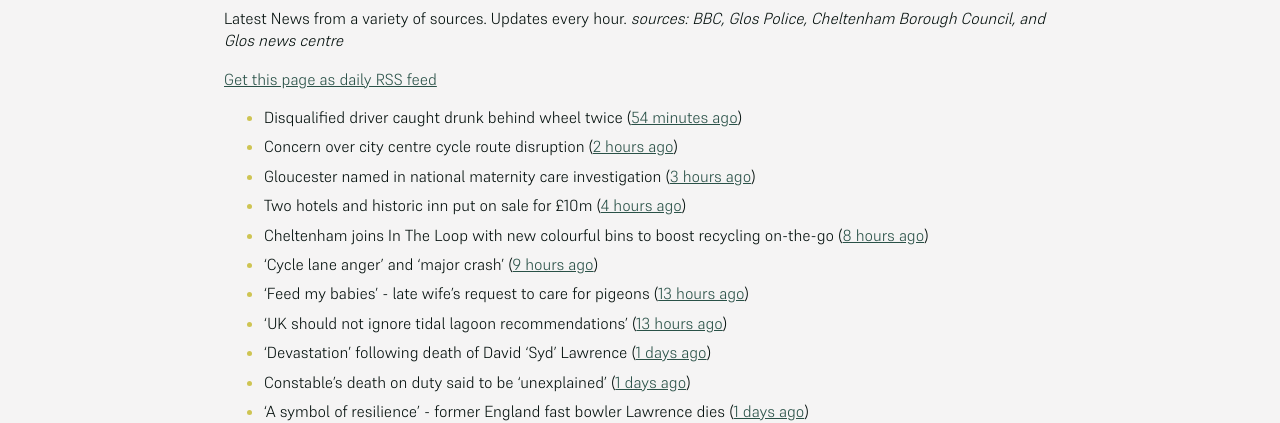
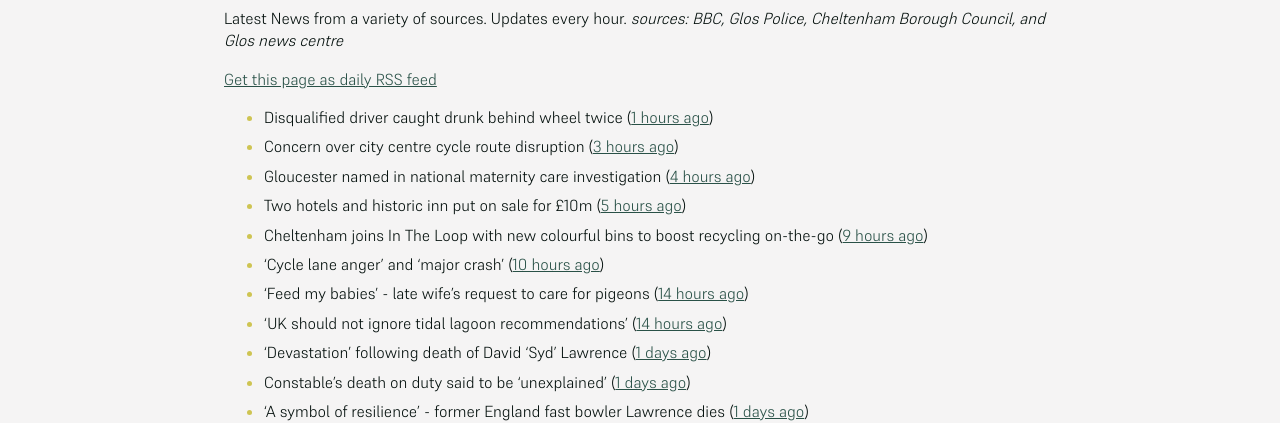
Before and after one commit to mat-0/cheltenham-open-data, a Jekyll site: the page built from _pages/news.md, in a window 1280 px wide. Shown: the part 266-689 px from the top of the page. Built offline with Jekyll 4.4.1, drawn with Linux system fonts in a browser that asks for light colours.

Commit message:
Updated 2025-06-23 19:57:46

```diff
--- a/_pages/news.md
+++ b/_pages/news.md
@@ -12,14 +12,14 @@ _sources: BBC, Glos Police, Cheltenham Borough Council, and Glos news centre_
 [Get this page as daily RSS feed](/daily.rss)
 
 <!-- news_marker starts -->
-- Disqualified driver caught drunk behind wheel twice ([54 minutes ago](https://www.bbc.com/news/articles/c0k75jkm43zo))
-- Concern over city centre cycle route disruption ([2 hours ago](https://www.bbc.com/news/articles/cdez9y99k77o))
-- Gloucester named in national maternity care investigation ([3 hours ago](https://www.bbc.com/news/articles/c994x95yygyo))
-- Two hotels and historic inn put on sale for £10m ([4 hours ago](https://www.bbc.com/news/articles/c5y0vl7v84xo))
-- Cheltenham joins In The Loop with new colourful bins to boost recycling on-the-go ([8 hours ago](https://www.cheltenham.gov.uk/news/article/3022/cheltenham_joins_in_the_loop_with_new_colourful_bins_to_boost_recycling_on-the-go))
-- 'Cycle lane anger' and 'major crash' ([9 hours ago](https://www.bbc.com/news/articles/cy0w90d8dn6o))
-- 'Feed my babies' - late wife's request to care for pigeons ([13 hours ago](https://www.bbc.com/news/videos/cn5kz4470rqo))
-- 'UK should not ignore tidal lagoon recommendations' ([13 hours ago](https://www.bbc.com/news/articles/cvgd5ey411mo))
+- Disqualified driver caught drunk behind wheel twice ([1 hours ago](https://www.bbc.com/news/articles/c0k75jkm43zo))
+- Concern over city centre cycle route disruption ([3 hours ago](https://www.bbc.com/news/articles/cdez9y99k77o))
+- Gloucester named in national maternity care investigation ([4 hours ago](https://www.bbc.com/news/articles/c994x95yygyo))
+- Two hotels and historic inn put on sale for £10m ([5 hours ago](https://www.bbc.com/news/articles/c5y0vl7v84xo))
+- Cheltenham joins In The Loop with new colourful bins to boost recycling on-the-go ([9 hours ago](https://www.cheltenham.gov.uk/news/article/3022/cheltenham_joins_in_the_loop_with_new_colourful_bins_to_boost_recycling_on-the-go))
+- 'Cycle lane anger' and 'major crash' ([10 hours ago](https://www.bbc.com/news/articles/cy0w90d8dn6o))
+- 'Feed my babies' - late wife's request to care for pigeons ([14 hours ago](https://www.bbc.com/news/videos/cn5kz4470rqo))
+- 'UK should not ignore tidal lagoon recommendations' ([14 hours ago](https://www.bbc.com/news/articles/cvgd5ey411mo))
 - 'Devastation' following death of David 'Syd' Lawrence ([1 days ago](https://www.bbc.com/news/articles/cvg9r0j5g08o))
 - Constable's death on duty said to be 'unexplained' ([1 days ago](https://www.bbc.com/news/articles/c39z0d12k88o))
 - 'A symbol of resilience' - former England fast bowler Lawrence dies ([1 days ago](https://www.bbc.com/sport/cricket/articles/c07d973k0zzo))
```
Also changed, not shown: _data/flood.json (+4 -4 lines), index.md (+5 -5 lines).
